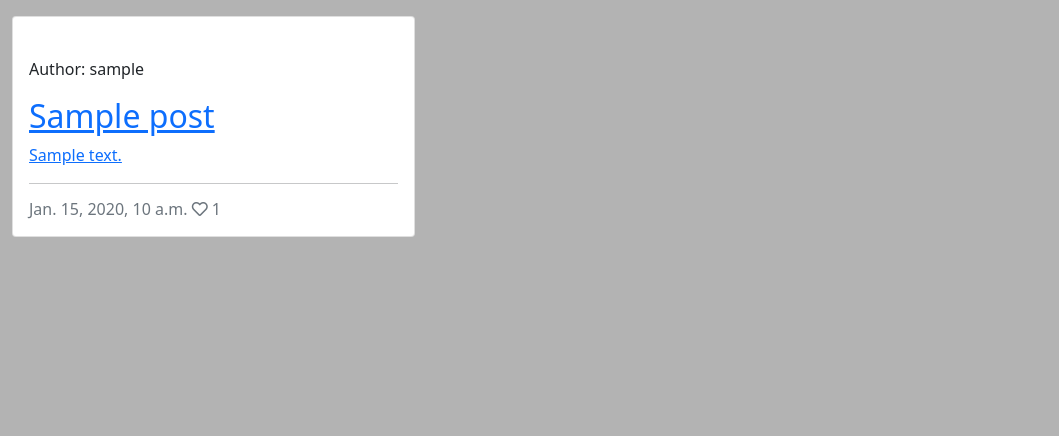
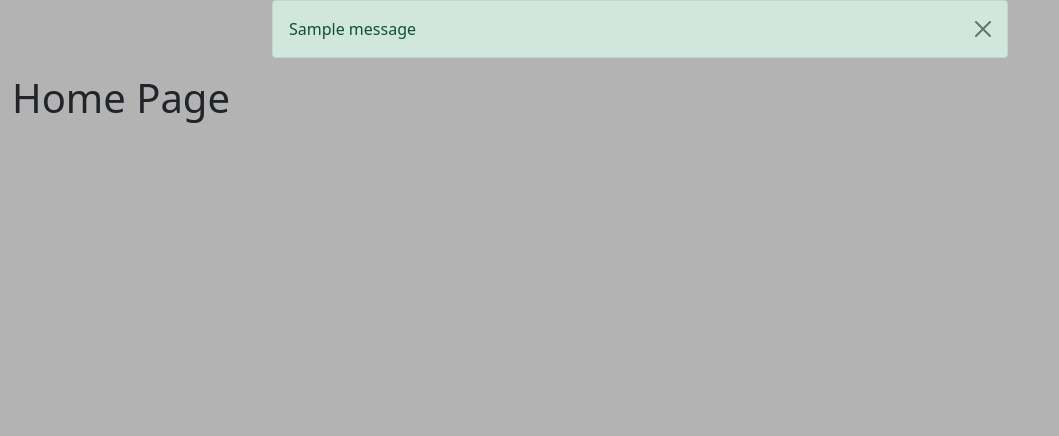
Before and after one commit to SarahGrozav1/growwithmeblog, a Django app: page / in a window 1280 px wide. Shown: the part 56-492 px from the top of the page, without its empty margins (0-1059 px from the left). Run offline with Django 3.2, Linux system fonts and the light colour scheme; tables that the repository leaves empty hold one stand-in row (values such as "Sample post"); one stand-in notice (Sample message) is shown.

Commit message:
Added message

```diff
--- a/blog/admin.py
+++ b/blog/admin.py
@@ -18,7 +18,7 @@ class CommentAdmin(admin.ModelAdmin):
     list_display = ('name', 'body', 'post', 'created_on', 'approved')
     list_filter = ('approved', 'created_on')
     search_fields = ('name', 'email', 'body')
-    actions = ['approved_comments']
+    actions = ['approve_comments']
 
     def approve_comments(self, request, queryset):
-        queryset.update(approve=True)
+        queryset.update(approved=True)
--- a/blog/urls.py
+++ b/blog/urls.py
@@ -2,7 +2,8 @@ from . import views
 from django.urls import path
 
 urlpatterns = [
-    path('', views.PostList.as_view(), name='home'),
-    path('<slug:slug>/', views.PostDetail.as_view(), name='post_detail'),
+    path('', views.HomeScreen.as_view(), name='home'),
+    path('Skincare/', views.PostList.as_view(), name='skincare'),
+    path('blog/<slug:slug>/', views.PostDetail.as_view(), name='post_detail'),
     path('like/<slug:slug>', views.PostLike.as_view(), name='post_like'),
 ]
--- a/blog/views.py
+++ b/blog/views.py
@@ -4,11 +4,17 @@ from django.http import HttpResponseRedirect
 from .models import Post
 from .forms import CommentForm
 
+class HomeScreen(generic.ListView):
+    model = Post
+    queryset = Post.objects.filter(status=1).order_by('-created_on')
+    template_name = 'index.html'
+    paginate_by = 6
+
 
 class PostList(generic.ListView):
     model = Post
     queryset = Post.objects.filter(status=1).order_by('-created_on')
-    template_name = 'index.html'
+    template_name = 'skincare.html'
     paginate_by = 6
 
 
@@ -76,3 +82,17 @@ class PostLike(View):
             post.likes.add(request.user)
 
         return HttpResponseRedirect(reverse('post_detail', args=[slug]))
+
+class Favorite(View):
+   def get(self, request):
+        return render(
+            request,
+            "favorite.html",
+        )
+
+class Pin(View):
+    def get(self, request):
+        return render(
+            request,
+            "pin.html",
+        )
--- a/templates/base.html
+++ b/templates/base.html
@@ -15,7 +15,7 @@
         integrity="sha384-+0n0xVW2eSR5OomGNYDnhzAbDsOXxcvSN1TPprVMTNDbiYZCxYbOOl7+AMvyTG2x" crossorigin="anonymous">
     <script src="https://cdn.jsdelivr.net/npm/bootstrap@5.0.1/dist/js/bootstrap.bundle.min.js"
         integrity="sha384-gtEjrD/SeCtmISkJkNUaaKMoLD0//ElJ19smozuHV6z3Iehds+3Ulb9Bn9Plx0x4" crossorigin="anonymous">
-    </script>
+        </script>
     <link rel="stylesheet" href="{% static 'css/style.css' %}">
 
 </head>
@@ -57,6 +57,19 @@
         </div>
     </nav>
 
+    <div class="container">
+        <div class="row">
+            <div class="col-md-8 offset-md-2">
+                {% for message in messages %}
+                <div class="alert {{ message.tags }} alert-dismissible fade show" id="msg" role="alert">
+                    {{ message | safe }}
+                    <button type="button" class="btn-close" data-bs-dismiss="alert" aria-label="Close"></button>
+                </div>
+                {% endfor %}
+            </div>
+        </div>
+    </div>
+
     <main class="flex-shrink-0 main-bg">
         {% block content %}
         <!-- Content Goes here -->
@@ -69,7 +82,8 @@
         <p class="m-0 text-center text-white">Follow us: <i class="fab fa-facebook-square ms-3"></i>
             <i class="fab fa-twitter-square ms-3"></i>
             <i class="fab fa-instagram-square ms-3"></i>
-            <i class="fab fa-youtube-square ms-3"></i></p>
+            <i class="fab fa-youtube-square ms-3"></i>
+        </p>
     </footer>
 </body>
 
--- a/templates/index.html
+++ b/templates/index.html
@@ -4,57 +4,7 @@
 {% block content %}
 
 <div class="container-fluid">
-    <div class="row">
+    <h1>Home Page</h1>
+</div>
 
-        <!-- Blog Entries Column -->
-        <div class="col-12 mt-3 left">
-            <div class="row">
-                {% for post in post_list %}
-                <div class="col-md-4">
-                    <div class="card mb-4">
-                        <div class="card-body">
-                            <div class="image-container">
-                                {% if "placeholder" in post.featured_image.url %}
-                                <img class="card-img-top"
-                                    src="https://codeinstitute.s3.amazonaws.com/fullstack/blog/default.jpg">
-                                {% else %}
-                                <img class="card-img-top" src=" {{ post.featured_image.url }}">
-                                {% endif %}
-                                <div class="image-flash">
-                                    <p class="author">Author: {{ post.author }}</p>
-                                </div>
-                            </div>
-                            <a href="{% url 'post_detail' post.slug  %}" class="post-link">
-                                <h2 class="card-title">{{ post.title }}</h2>
-                                <p class="card-text">{{ post.excerpt }}</p>
-                            </a>
-                            <hr />
-                            <p class="card-text text-muted h6">{{ post.created_on}} <i class="far fa-heart"></i>
-                                {{ post.number_of_likes }}</p>
-                        </div>
-                    </div>
-                </div>
-                {% if forloop.counter|divisibleby:3 %}
-            </div>
-            <div class="row">
-                {% endif %}
-                {% endfor %}
-
-            </div>
-        </div>
-    </div>
-    {% if is_paginated %}
-    <nav aria-label="Page navigation">
-        <ul class="pagination justify-content-center">
-            {% if page_obj.has_previous %}
-            <li><a href="?page={{ page_obj.previous_page_number }}" class="page-link">&laquo; PREV </a></li>
-            {% endif %}
-            {% if page_obj.has_next %}
-            <li><a href="?page={{ page_obj.next_page_number }}" class="page-link"> NEXT &raquo;</a></li>
-
-            {% endif %}
-        </ul>
-    </nav>
-    {% endif %}
-</div>
 {%endblock%}
--- a/templates/post_detail.html
+++ b/templates/post_detail.html
@@ -102,7 +102,7 @@
                 <h3>Leave a comment:</h3>
                 <p>Posting as: {{ user.username }}</p>
                 <form method="post" style="margin-top: 1.3em;">
-                    {{ comment_form | crispy }}
+                    {{ comment_form }}
                     {% csrf_token %}
                     <button type="submit" class="btn btn-signup btn-lg">Submit</button>
                 </form>
```
Also changed, not shown: grow/settings.py (+9 -0 lines), templates/skincare.html (added, +60 -0 lines), templates/dashboard.html (added).
